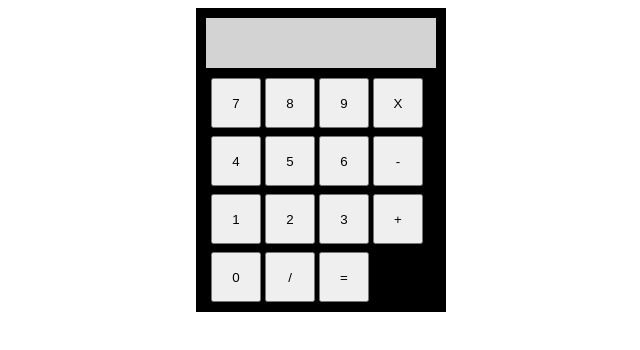
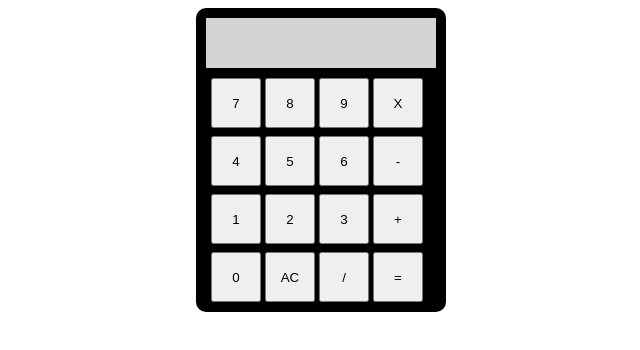
Before and after one commit to mishmishel/basic-calculator, a plain HTML site: page index.html in a window 1280 px wide. Shown: the whole page, without its empty margins (319-959 px from the left). Drawn offline with Linux system fonts and the light colour scheme.

Commit message:
Made calculator look more like a calculator Added AC button to calculator and rounded corners.

```diff
--- a/index.html
+++ b/index.html
@@ -35,6 +35,7 @@
 
             <div class="row-4">
                 <button>0</button>
+                <button>AC</button>
                 <button>/</button>
                 <button>=</button>
             </div>
--- a/styles.css
+++ b/styles.css
@@ -4,6 +4,7 @@
     display: flex;
     flex-direction: column;
     justify-self: center;
+    border-radius: 10px;
 }
 
 .text-box {
```
